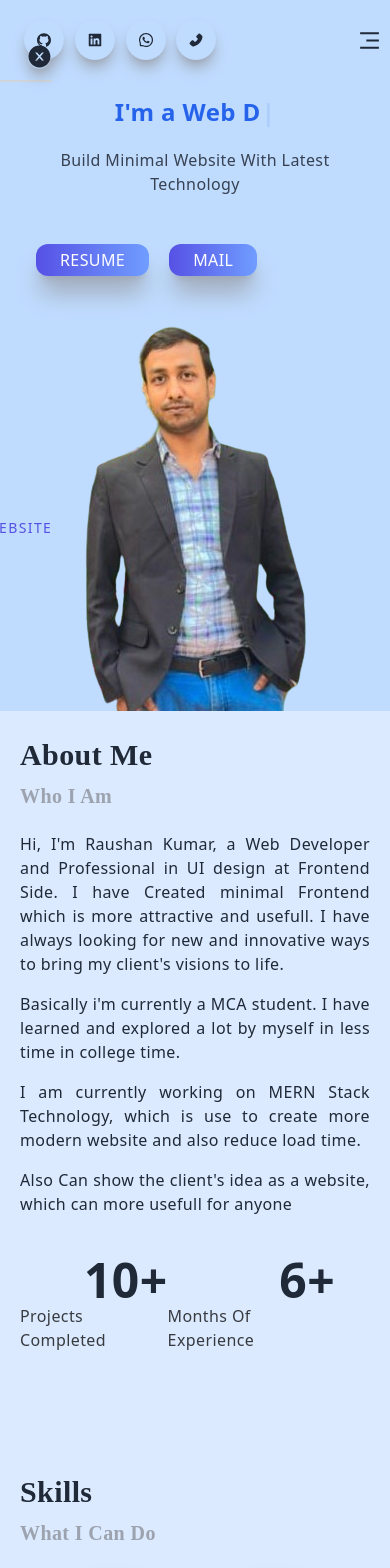
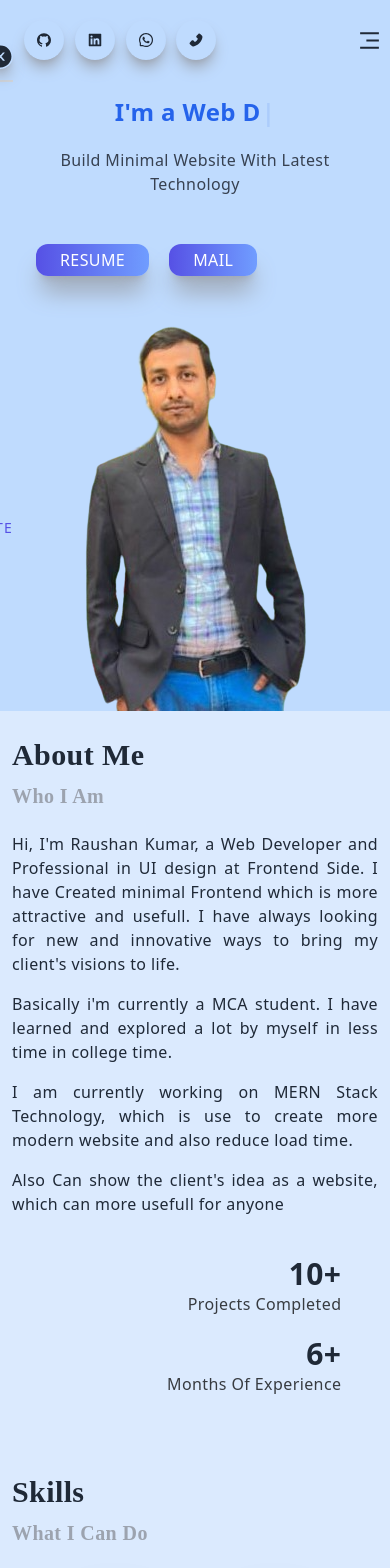
Before and after one commit to raushankp75/my-portfolio, a React (Vite) app: page / in a window 390 px wide. Shown: the top 1568 px of the page. Built offline with nearby package versions, Linux system fonts and the light colour scheme; a web font is replaced by a local one.

Commit message:
fixed some bugs

```diff
--- a/src/components/About.jsx
+++ b/src/components/About.jsx
@@ -38,7 +38,7 @@ const About = () => {
 
             <div  className=' flex md:flex-row flex-col justify-between gap-x-10 gap-y-10 pt-5'>
                 {/* first */}
-                <div data-aos="slide-right" className='flex flex-col gap-y-4'>
+                <div data-aos="slide-up" className='flex flex-col gap-y-4'>
                     <p className='tracking-wide md:text-xl text-base text-justify'>Hi, I'm Raushan Kumar, a Web Developer and Professional in UI design at Frontend Side. I have Created minimal Frontend which is more attractive and usefull. I have always looking for new and innovative ways to bring my client's visions to life.</p>
                     <p className='tracking-wide md:text-xl text-base text-justify'>Basically i'm currently a MCA student. I have learned and explored a lot by myself in less time in college time.</p>
                     <p className='tracking-wide md:text-xl text-base text-justify'>I am currently working on MERN Stack Technology, which is use to create more modern website and also reduce load time.</p>
@@ -46,13 +46,13 @@ const About = () => {
                 </div>
 
                 {/* second */}
-                <div data-aos="slide-left" className='col-span-2 flex md:flex-col flex-row items-end justify-between md:w-[50%] w-[90%]'>
-                    <div className='flex flex-col items-end justify-center'>
-                        <span className='inline-block md:text-7xl text-5xl font-bold'><AnimatedNumbers value={10} />+</span>
+                <div className='col-span-2 flex flex-col gap-5 items-end justify-between md:w-[50%] w-[90%]'>
+                    <div data-aos="slide-right"  className='flex flex-col items-end justify-center'>
+                        <span className='inline-block md:text-7xl text-3xl font-bold'><AnimatedNumbers value={10} />+</span>
                         <h3 className='md:text-xl text-base font-medium capitalize text-black/75'>Projects Completed</h3>
                     </div>
-                    <div className='flex flex-col items-end justify-center'>
-                        <span className='inline-block md:text-7xl text-5xl font-bold'><AnimatedNumbers value={6} />+</span>
+                    <div data-aos="slide-left"  className='flex flex-col items-end justify-center'>
+                        <span className='inline-block md:text-7xl text-3xl font-bold'><AnimatedNumbers value={6} />+</span>
                         <h3 className='md:text-xl text-base font-medium capitalize text-black/75'>Months Of Experience</h3>
                     </div>
                 </div>
--- a/src/components/Banner.jsx
+++ b/src/components/Banner.jsx
@@ -38,10 +38,10 @@ const Banner = () => {
         </div>
 
         <div className="flex flex-row md:gap-x-10 gap-x-5 md:px-10 px-4">
-          <Link to="https://drive.google.com/file/d/1w2IxTGsz1n1moWpvq6TlTTHNilMNVi_G/view?usp=sharing">
+          <Link to="https://drive.google.com/file/d/1BEbFdg9eLBgu72n8KQ_gHii7p2lQnrPT/view?usp=sharing">
             <button className="px-6 py-1">Resume</button>
           </Link>
-          <Link to="mailto:https://raushankp75@gmail.com">
+          <Link to="mailto:raushankp75@gmail.com">
             <button className="px-6 py-1">Mail</button>
           </Link>
         </div>
--- a/src/components/Navbar.jsx
+++ b/src/components/Navbar.jsx
@@ -37,7 +37,7 @@ const Navbar = () => {
     <div className= {shadow ? 'fixed w-full h-20 z-[10000] bg-blue-200 shadow-md' : 'fixed w-full h-20 z-[10000] bg-blue-200'}>
       <div className="flex justify-between items-center w-full h-full px-2 2xl:px-16">
         {/* <p className="text-3xl font-semibold">Raushan Kumar</p> */}
-        <div className="flex items-center justify-between p-4 w-[60%] sm:w-[25%]">
+        <div className="flex items-center justify-between p-4 md:w-[20%] w-[60%]">
           <Link to='https://github.com/raushankp75' className="rounded-full shadow-lg shadow-gray-400 p-3 cursor-pointer hover:scale-105 ease-in duration-300">
             <AiFillGithub />
           </Link>
@@ -47,9 +47,9 @@ const Navbar = () => {
           <Link to='https://wa.me/7079907765' className="rounded-full shadow-lg shadow-gray-400 p-3 cursor-pointer hover:scale-105 ease-in duration-300">
             <AiOutlineWhatsApp />
           </Link>
-          <div className="rounded-full shadow-lg shadow-gray-400 p-3 cursor-pointer hover:scale-105 ease-in duration-300">
+          <Link to='tel:+917079907765' className="rounded-full shadow-lg shadow-gray-400 p-3 cursor-pointer hover:scale-105 ease-in duration-300">
             <AiFillPhone />
-          </div>
+          </Link>
         </div>
 
         {/* navlink */}
@@ -94,8 +94,8 @@ const Navbar = () => {
         <div
           className={
             navMenu
-              ? "fixed left-0 top-0 w-[75%] sm:w-[45%] h-screen bg-[#ecf0f3] p-10 ease-in duration-500"
-              : "fixed left-[-100%] top-0 p-10 ease-in duration-500"
+              ? "fixed left-0 top-0 w-[75%] sm:w-[60%] md:w-[45%] h-screen bg-[#ecf0f3] p-10 ease-in duration-500"
+              : "fixed left-[-110%] top-0 p-10 ease-in duration-500"
           }
         >
           <div>
--- a/src/contents/Content.js
+++ b/src/contents/Content.js
@@ -153,6 +153,7 @@ export const content = {
     ],
   },
 
+
   contact: {
     title: "Contact Me",
     subtitle: "Send a message to me",
--- a/src/pages/Portfolio.jsx
+++ b/src/pages/Portfolio.jsx
@@ -9,7 +9,7 @@ const Portfolio = () => {
     return (
         <>
             <Banner />
-            <div className='md:px-32 md:py-10 px-5 py-5 bg-blue-100'>
+            <div className='md:px-32 md:py-10 px-3 py-5 bg-blue-100'>
                 <About />
                 <Skills />
                 <Projects />
```
Also changed, not shown: 1 other file (tests, documents, lock files or other folders).
